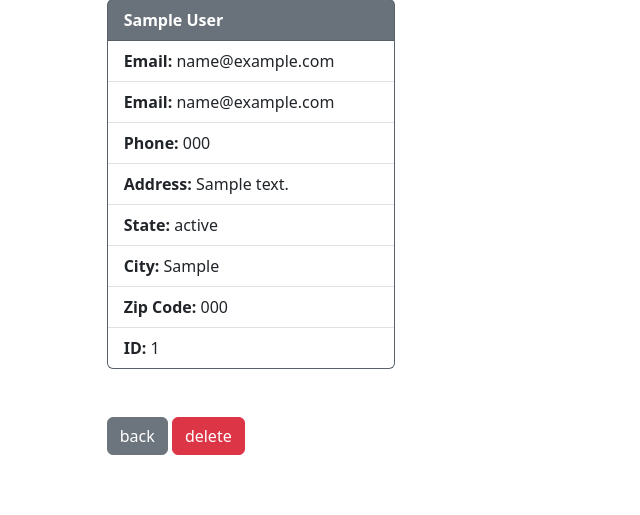
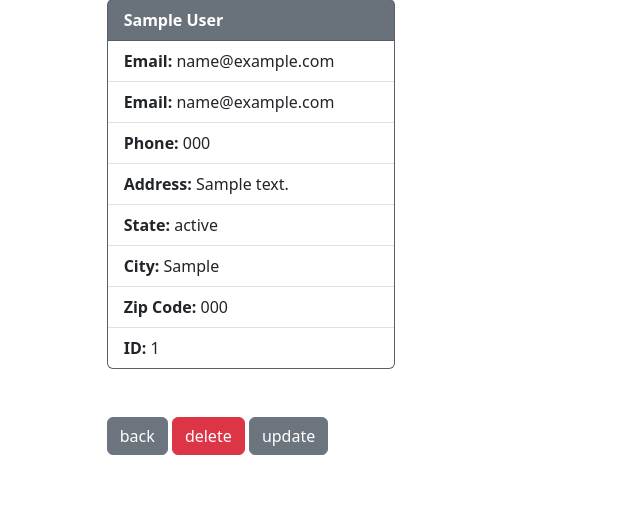
Before and after one commit to happyNicky/crm, a Django app: page /record/1 in a window 1280 px wide. Shown: the part 105-620 px from the top of the page, without its empty margins (0-640 px from the left). Run offline with Django 5.2, Linux system fonts and the light colour scheme; the first user in the database is signed in; tables that the repository leaves empty hold one stand-in row (Sample ...).

Commit message:
added update functionality

```diff
--- a/website/templates/record.html
+++ b/website/templates/record.html
@@ -20,5 +20,6 @@
   <br>
 <a href="{% url 'home' %}  " class='btn btn-secondary'>back</a>
   <a href="{% url 'delete' customer_record.id %} " class='btn btn-danger'>delete</a>
+     <a href="{% url 'update' customer_record.id %} " class='btn btn-secondary'>update</a>
   </div>
 {% endblock %}
--- a/website/urls.py
+++ b/website/urls.py
@@ -11,5 +11,6 @@ urlpatterns=[
     path('record/<int:pk>',views.record_user,name='record'),
     path('delete/<int:pk>', views.delete_record, name='delete'),
     path('addRecord/', views.add_record, name='add_record'),
+    path('update/<int:pk>',views.update_record,name='update')
 
 ]
--- a/website/views.py
+++ b/website/views.py
@@ -84,3 +84,20 @@ def add_record(request):
     else:
         messages.error(request,'you must be logged in to add record!')
         return redirect('home')
+
+def update_record(request,pk):
+        if request.user.is_authenticated:
+            customer=Record.objects.get(id=pk)
+            print(customer.first_name)
+            if request.method == "POST":
+               form=AddRecordForm(request.POST or None,instance=customer)
+               if form.is_valid():
+                   form.save()
+                   messages.success(request,'record updated successfully!')
+               return redirect('home')
+            else:
+                form=AddRecordForm(instance=customer)
+            return render(request,'add_record.html',{'form':form})
+        else:
+            messages.error(request,'you must be logged in to update a record!')
+            return redirect('home')
```
